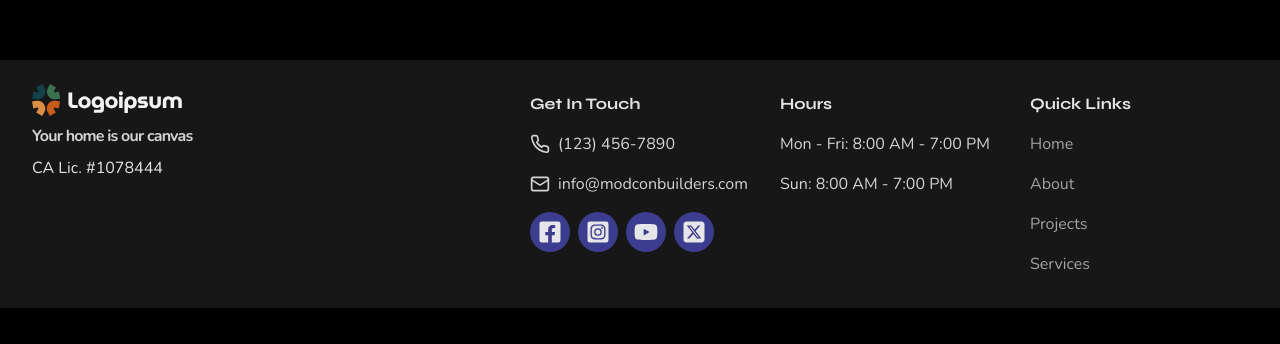
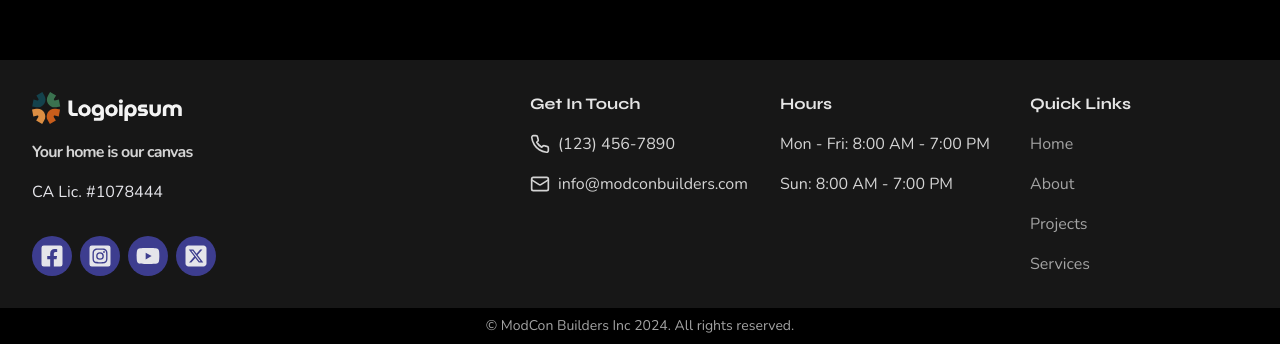
Before and after one commit to OlisDevSpot/next-construction-template, a Next.js app: page / in a window 1280 px wide. Shown: the part 1540-1884 px from the top of the page. Before the commit the page ends 1848 px from the top, so only its background shows below. Built offline with nearby package versions, Linux system fonts and the light colour scheme.

Commit message:
minor footer improvements

```diff
--- a/src/app/(public)/_components/footer/Footer.tsx
+++ b/src/app/(public)/_components/footer/Footer.tsx
@@ -8,13 +8,27 @@ import { motion } from "motion/react";
 
 export default function Footer() {
   return (
-    <footer className="bg-neutral-900 flex p-8 justify-between items-start">
-      <div className="-mt-2 flex flex-col gap-2">
+    <footer className="bg-neutral-900">
+      <div className="flex h-full w-full justify-between  p-8">
+        <div className="flex flex-col gap-4 h-auto">
           <Logo />
           <p className="text-neutral-300 font-bold tracking-tighter">
             Your home is our canvas
           </p>
           <p>CA Lic. {companyInfo.caLicense}</p>
+          <li className="flex gap-2 items-center mt-auto">
+            {companyInfo.socials.map((social) => (
+              <motion.a
+                whileHover={{ scale: 1.1 }}
+                whileTap={{ scale: 0.95 }}
+                key={social.type}
+                href={social.href}
+                className="flex items-center justify-center rounded-full bg-primary h-10 w-10"
+              >
+                <social.icon size={24} />
+              </motion.a>
+            ))}
+          </li>
         </div>
         <div className="grid grid-cols-1 sm:grid-cols-2 md:grid-cols-3 lg:grid-cols-3 gap-8">
           <ul className="flex flex-col gap-4">
@@ -28,19 +42,6 @@ export default function Footer() {
                 {contact.value}
               </li>
             ))}
-          <li className="flex gap-2 items-center">
-            {companyInfo.socials.map((social) => (
-              <motion.a
-                whileHover={{ scale: 1.1 }}
-                whileTap={{ scale: 0.95 }}
-                key={social.type}
-                href={social.href}
-                className="flex items-center justify-center rounded-full bg-primary h-10 w-10"
-              >
-                <social.icon size={24} />
-              </motion.a>
-            ))}
-          </li>
           </ul>
           <div className="flex flex-col gap-4">
             <h3 className="text-neutral-200 font-bold">Hours</h3>
@@ -60,6 +61,10 @@ export default function Footer() {
             </ul>
           </div>
         </div>
+      </div>
+      <div className="flex justify-center p-2 bg-black text-sm text-neutral-400">
+        © ModCon Builders Inc 2024. All rights reserved.
+      </div>
     </footer>
   );
 }
```
Lines whose indentation alone changed are shown as unchanged.
